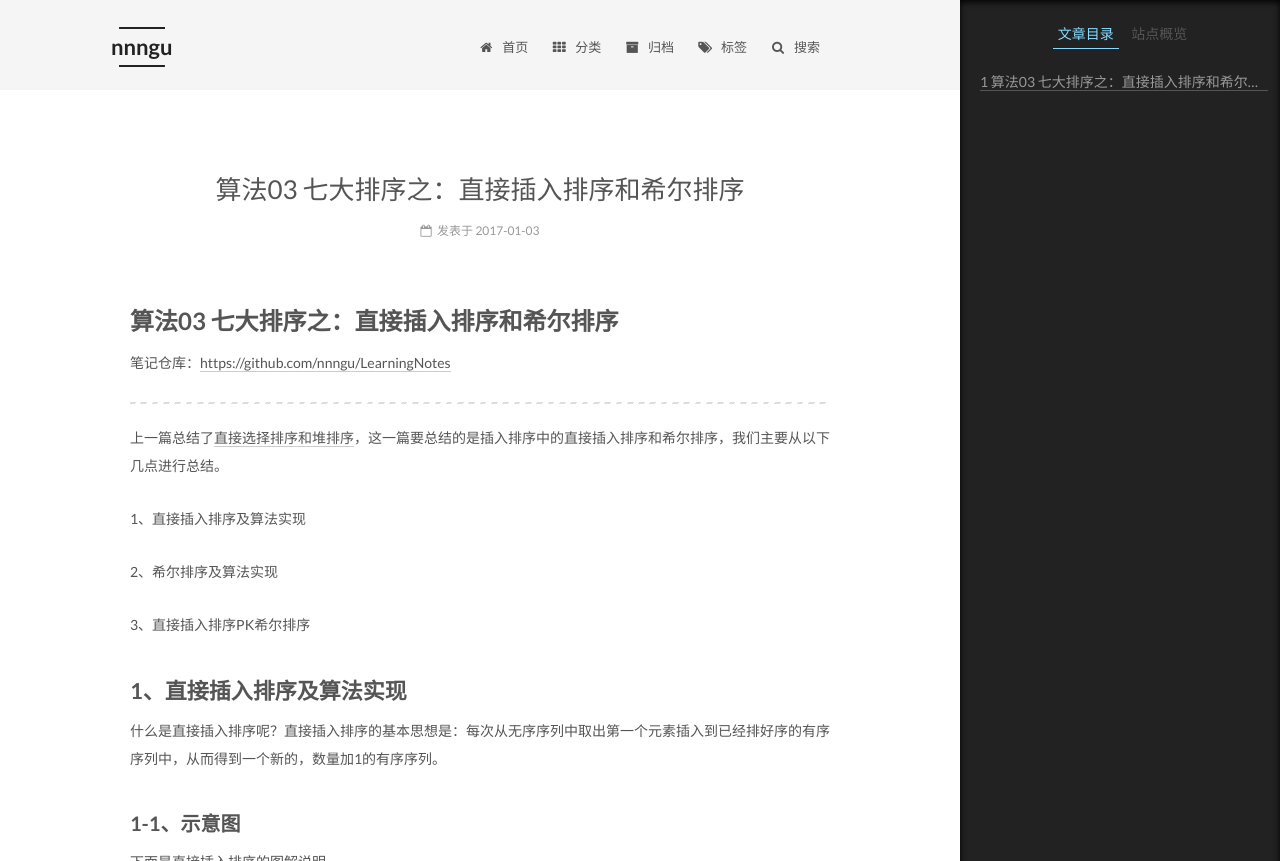
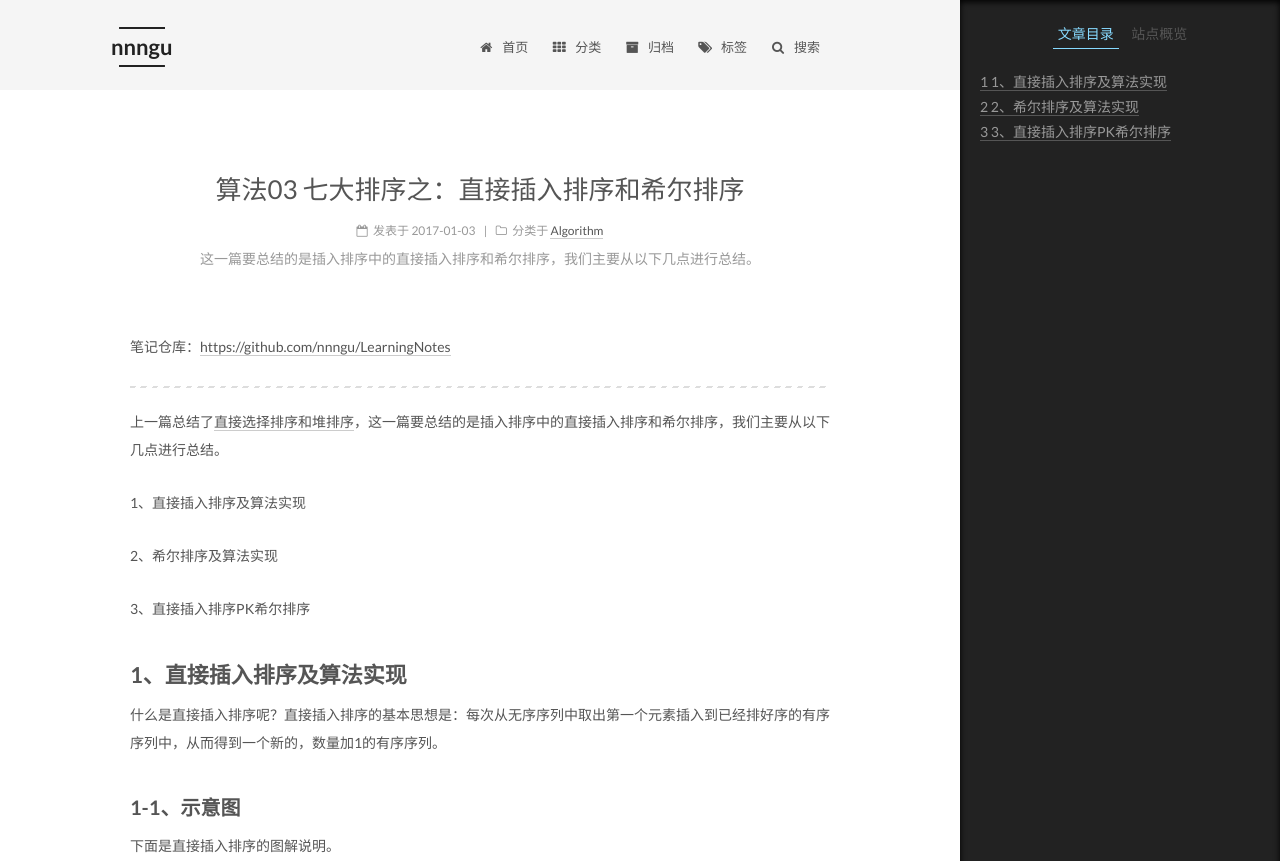
Before and after one commit to nnngu/LearningNotes, a Jekyll site: the page built from _posts/2017-01-03-算法03 七大排序之：直接插入排序和希尔排序.md, in a window 1280 px wide and 1400 px high, cut to the strip 0-861 px from the top of the window. Built offline with Jekyll 4.4.1, drawn with Linux system fonts in a browser that asks for light colours.

Commit message:
修改文件: _posts/2017-01-03-算法03 七大排序之：直接插入排序和希尔排序.md

```diff
--- a/_posts/2017-01-03-算法03 七大排序之：直接插入排序和希尔排序.md
+++ b/_posts/2017-01-03-算法03 七大排序之：直接插入排序和希尔排序.md
@@ -1,4 +1,7 @@
-# 算法03 七大排序之：直接插入排序和希尔排序
+---
+categories: Algorithm
+description: 这一篇要总结的是插入排序中的直接插入排序和希尔排序，我们主要从以下几点进行总结。
+---
 
 笔记仓库：[https://github.com/nnngu/LearningNotes](https://github.com/nnngu/LearningNotes)
 
```
